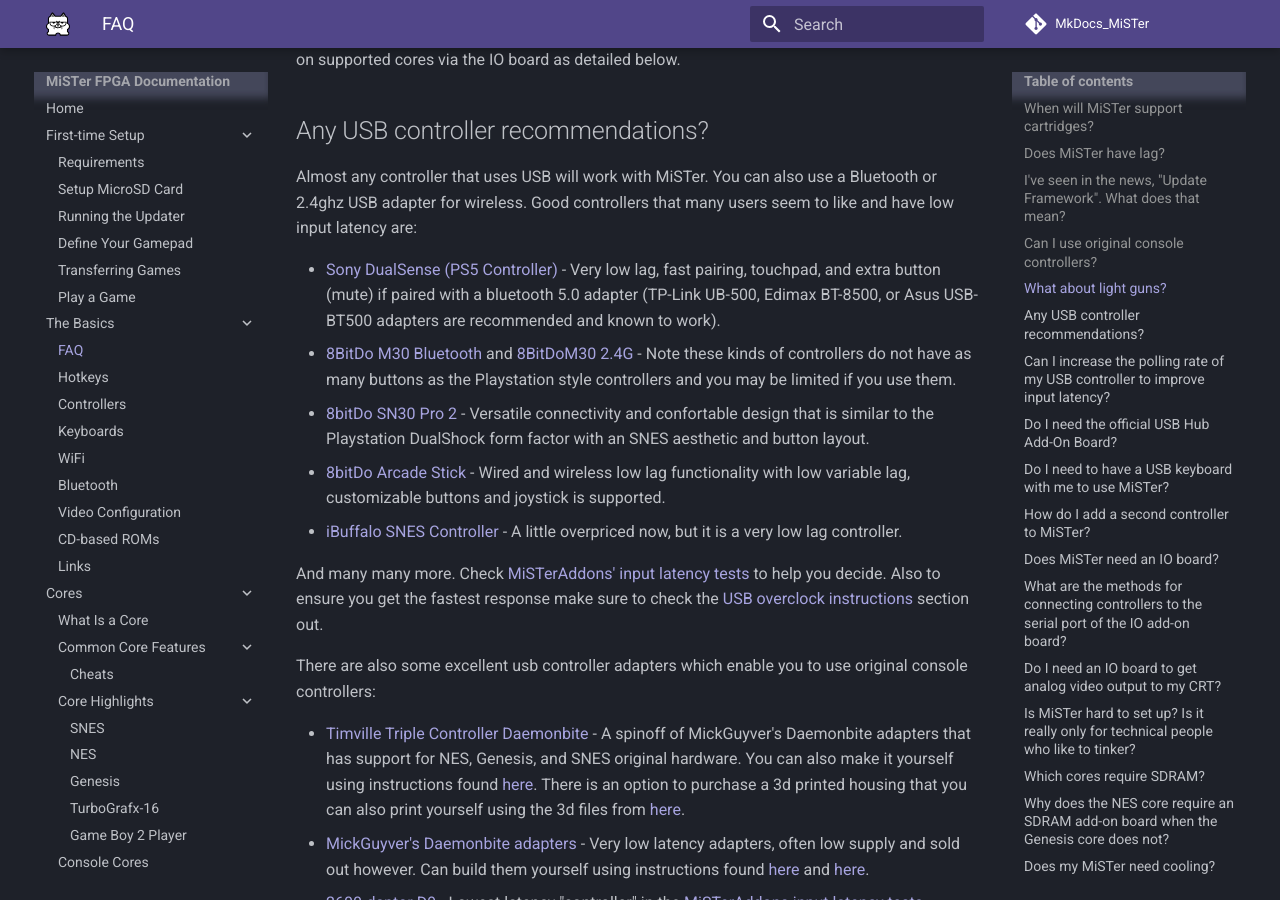
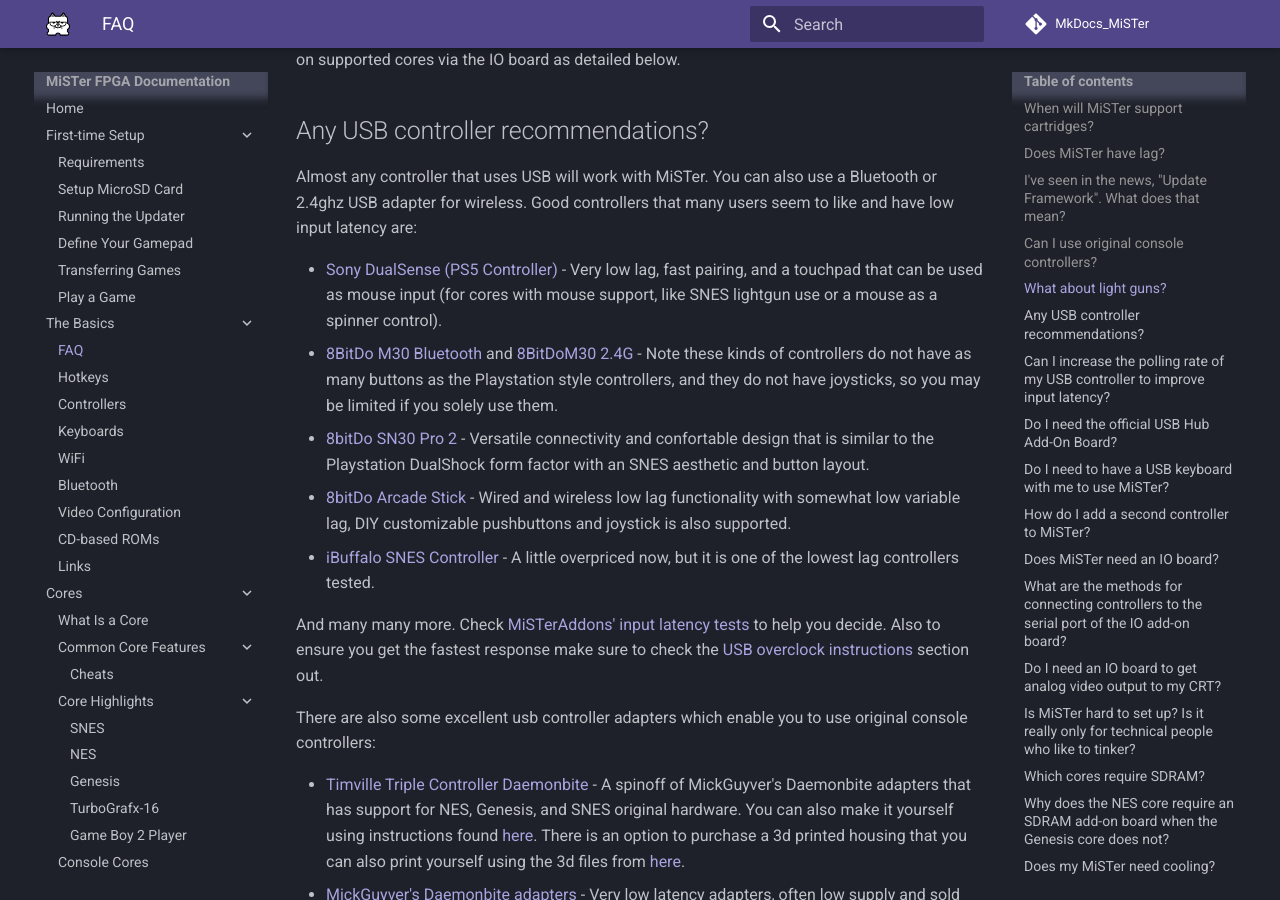
Before and after one commit to MiSTer-devel/MkDocs_MiSTer, an MkDocs documentation site: the page built from docs/basics/faq.md, in a window 1280 px wide and 900 px high, scrolled down 987 px. Built offline with MkDocs 1.6.1 and Material for MkDocs 9.7.7, drawn with Linux system fonts in a browser that asks for light colours; comment, search, counter and statistics services are not loaded.

Commit message:
Minor changes to FAQ controller recommendations

```diff
--- a/docs/basics/faq.md
+++ b/docs/basics/faq.md
@@ -22,11 +22,11 @@
 ## Any USB controller recommendations?
 Almost any controller that uses USB will work with MiSTer. You can also use a Bluetooth or 2.4ghz USB adapter for wireless. Good controllers that many users seem to like and have low input latency are:
 
-* [Sony DualSense (PS5 Controller)](https://www.playstation.com/en-us/accessories/dualsense-wireless-controller/){target=_blank} - Very low lag, fast pairing, touchpad, and extra button (mute) if paired with a bluetooth 5.0 adapter (TP-Link UB-500, Edimax BT-8500, or Asus USB-BT500 adapters are recommended and known to work).
-* [8BitDo M30 Bluetooth](https://www.8bitdo.com/m30/){target=_blank} and [8BitDoM30 2.4G](https://www.8bitdo.com/m30-2-4g-for-genesis-mini-mega-drive-mini/){target=_blank} - Note these kinds of controllers do not have as many buttons as the Playstation style controllers and you may be limited if you use them.
+* [Sony DualSense (PS5 Controller)](https://www.playstation.com/en-us/accessories/dualsense-wireless-controller/){target=_blank} - Very low lag, fast pairing, and a touchpad that can be used as mouse input (for cores with mouse support, like SNES lightgun use or a mouse as a spinner control).
+* [8BitDo M30 Bluetooth](https://www.8bitdo.com/m30/){target=_blank} and [8BitDoM30 2.4G](https://www.8bitdo.com/m30-2-4g-for-genesis-mini-mega-drive-mini/){target=_blank} - Note these kinds of controllers do not have as many buttons as the Playstation style controllers, and they do not have joysticks, so you may be limited if you solely use them.
 * [8bitDo SN30 Pro 2](https://www.8bitdo.com/pro2/){target=_blank} - Versatile connectivity and confortable design that is similar to the Playstation DualShock form factor with an SNES aesthetic and button layout.
-* [8bitDo Arcade Stick](https://www.8bitdo.com/arcade-stick/){target=_blank} - Wired and wireless low lag functionality with low variable lag, customizable buttons and joystick is supported.
-* [iBuffalo SNES Controller](https://www.amazon.com/Buffalo-iBuffalo-Classic-USB-Gamepad/dp/B002B9XB0E/){target=_blank} - A little overpriced now, but it is a very low lag controller.
+* [8bitDo Arcade Stick](https://www.8bitdo.com/arcade-stick/){target=_blank} - Wired and wireless low lag functionality with somewhat low variable lag, DIY customizable pushbuttons and joystick is also supported.
+* [iBuffalo SNES Controller](https://www.amazon.com/Buffalo-iBuffalo-Classic-USB-Gamepad/dp/B002B9XB0E/){target=_blank} - A little overpriced now, but it is one of the lowest lag controllers tested.
 
 And many many more. Check [MiSTerAddons' input latency tests](https://rpubs.com/misteraddons/inputlatency){target=_blank} to help you decide. Also to ensure you get the fastest response make sure to check the [USB overclock instructions](../advanced/lag.md) section out.
 
```
